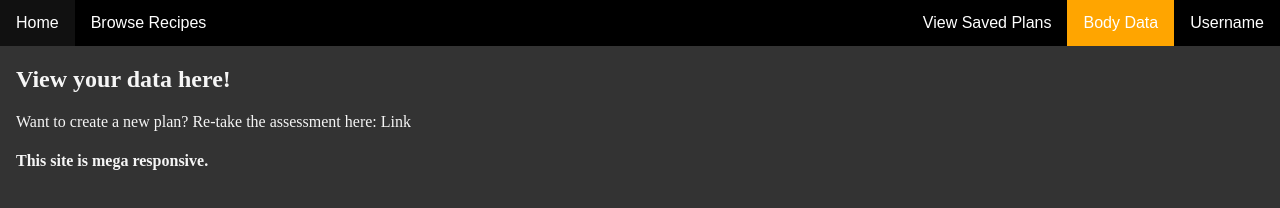
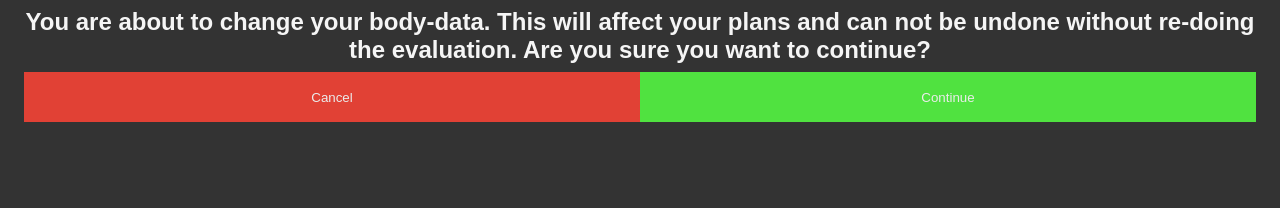
Before and after one commit to lil-J3SUS/GainGuru, a plain HTML site: page public/v2_BodyData.html in a window 1280 px wide. Drawn offline with Linux system fonts and the light colour scheme.

Commit message:
Added BodyData Page Added "Button" to Style.css

```diff
--- a/public/Style.css
+++ b/public/Style.css
@@ -118,3 +118,29 @@ ul.topnav li.right {float: right;}
     margin-left: -3px;
     top: 180px;
 }
+
+/* carousel css end */
+
+/* buttons start */
+button {
+    background-color: #222222;
+    display: inline-block;
+    color: white;
+    padding: 14px 20px;
+    margin: 8px 0;
+    border: none;
+    cursor: pointer;
+    width: 100%;
+    height: 100px;
+    opacity: 0.9;
+}
+
+button:hover {
+    opacity: 98%;
+}
+.returnbtn1 {
+    padding: 14px 20px;
+    background-color: #FFA500;
+    width: 20%;
+    margin: auto;
+}
--- a/public/StyleEva.css
+++ b/public/StyleEva.css
@@ -67,7 +67,11 @@ button:hover {
     padding: 14px 20px;
     background-color: #f44336;
 }
-
+/* Extra styles for the cancel button */
+.signupbtn1{
+    padding: 14px 20px;
+    background-color: #54f542;
+}
 /* Float cancel and signup buttons and add an equal width */
 .cancelbtn1, .signupbtn1 {
     float: left;
@@ -139,7 +143,7 @@ button:hover {
 }
 
 @media only screen and (max-width: 300px) {
-    .cancelbtn, .signupbtn {
+    .cancelbtn1, .signupbtn1 {
         width: 100%;
     }
 }
--- a/public/v2_BodyData.html
+++ b/public/v2_BodyData.html
@@ -3,34 +3,19 @@
 <head>
     <meta charset="UTF-8">
     <title>BodyData</title>
-    <link rel="stylesheet" href="Style.css">
+    <link rel="stylesheet" href="StyleEva.css">
 
 
 
 </head>
 <body>
 
-    <ul class="topnav">
-        <li><a href="v2_index_2.html">Home</a></li>
-        <li><a href="v2_Recipes.html">Browse Recipes</a></li>
-        <div class="dropdown">
-            <button class="dropbtn">Username
-                <i class="fa fa-caret-down"></i>
-            </button>
-            <div class="dropdown-content">
-                <a href="v2_Account.html">Account</a>
-                <a href="v1_index.html">Logout</a>
-            </div>
+    <div style="padding:0 16px;">
+        <h2 style="margin: auto; text-align: center;">You are about to change your body-data. This will affect your plans and can not be undone without re-doing the evaluation. Are you sure you want to continue?</h2>
+        <div class="clearfix">
+            <a href="v1_index.html"><button type="button" class="cancelbtn1" style="height:50px;">Cancel</button></a>
+            <a href="form_Gender.html"><button type="button" class="signupbtn1" style="height:50px;">Continue</button></a>
         </div>
-        <li class="right"><a class="active" href="v2_BodyData.html">Body Data</a></li>
-        <li class="right"><a href="v2_ViewSavedPlans.html">View Saved Plans</a></li>
-    </ul>
-
-    <div style="padding:0 16px;">
-        <h2>View your data here!</h2>
-        <p>Want to create a new plan? Re-take the assessment here: Link</p>
-
-        <h4>This site is mega responsive.</h4>
     </div>
 
 </body>
```
Also changed, not shown: public/form_Experience.html (+2 -2 lines), public/v1_Login.html (+1 -1 lines), public/v2_Account.html (+1 -1 lines), public/v2_Recipes.html (+1 -1 lines), public/v2_ViewSavedPlans.html (+1 -1 lines), public/v2_index.html (renamed from public/v2_index_2.html, +2 -3 lines).
